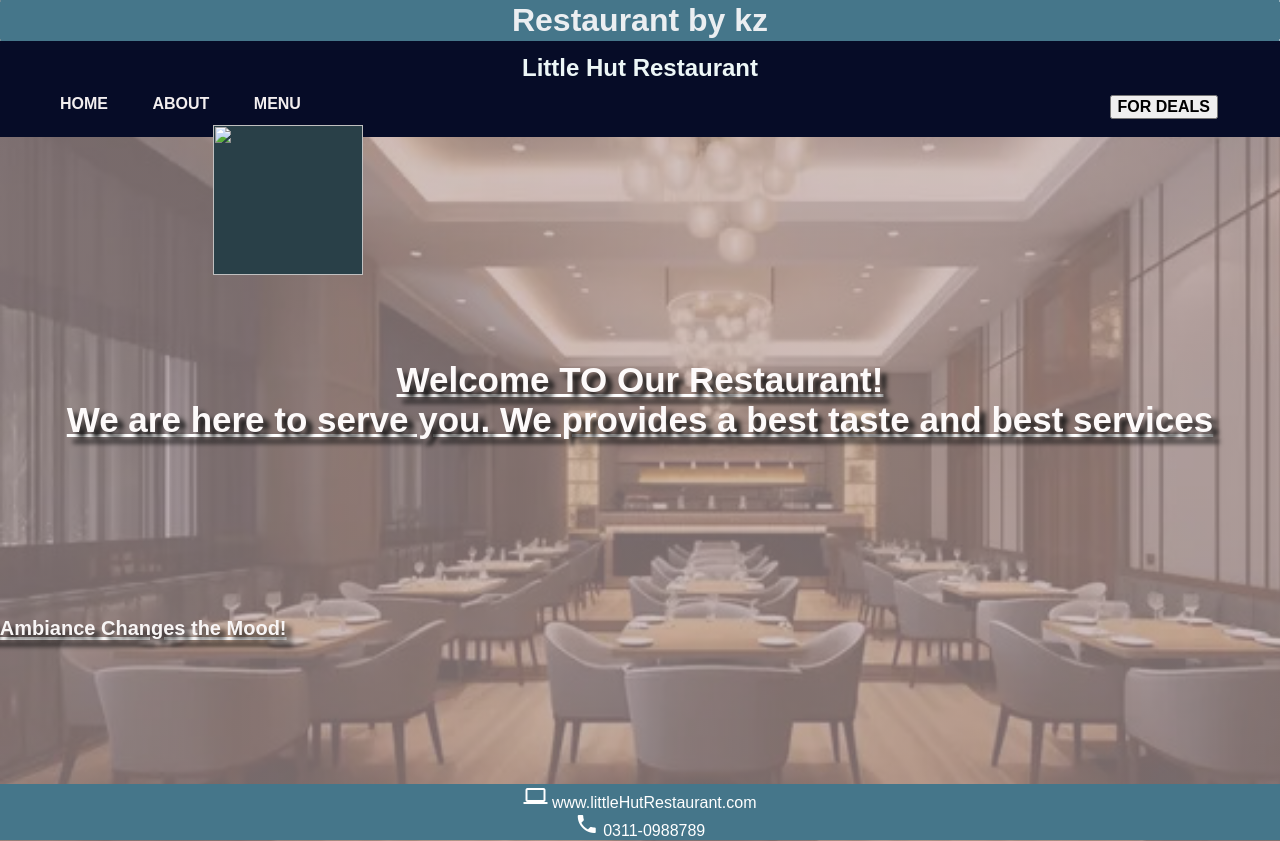
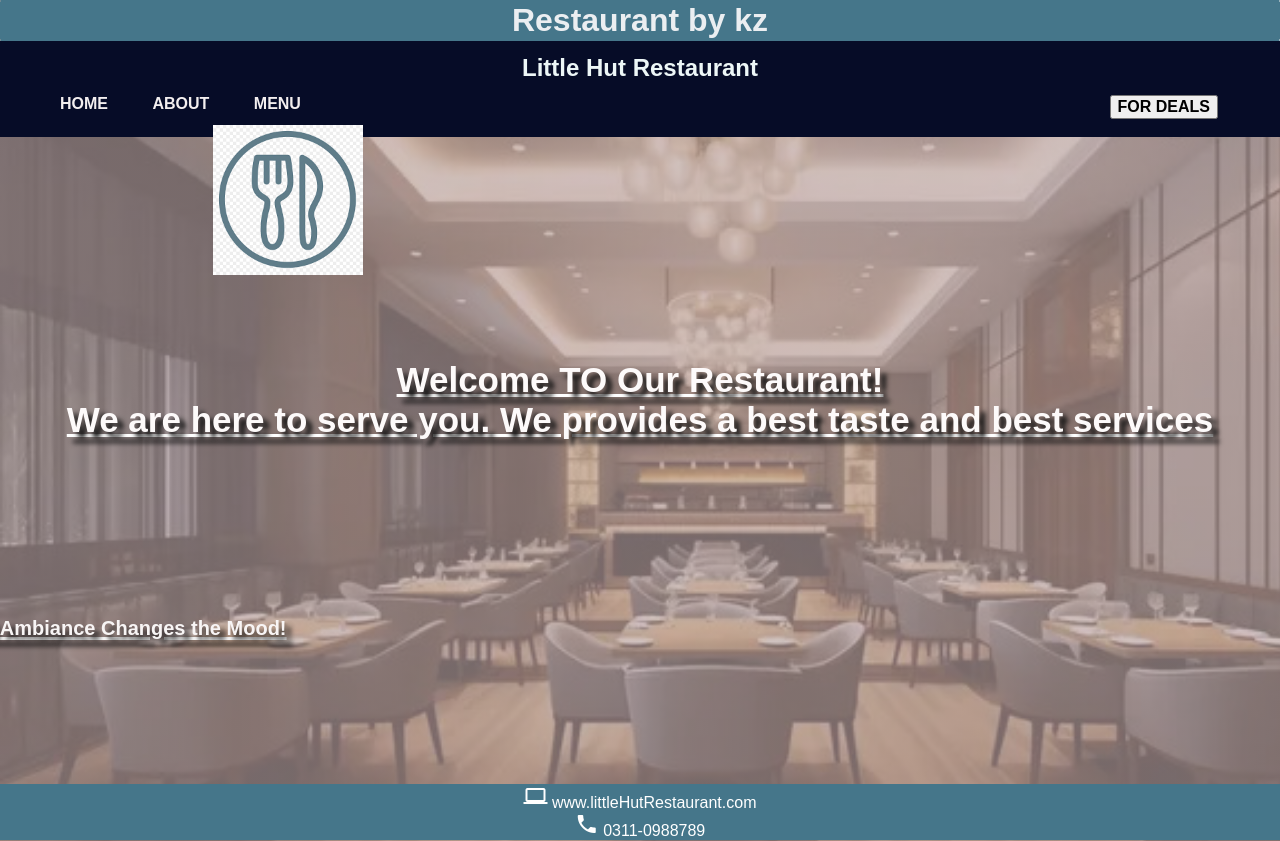
Before and after one commit to Kisa-rizvi/css1, a plain HTML site: page index.html in a window 1280 px wide. Drawn offline with Linux system fonts and the light colour scheme; files whose address does not match are found by name.

Commit message:
Update index.html

```diff
--- a/index.html
+++ b/index.html
@@ -29,7 +29,7 @@
                   </div>
              </div>
          </ul>
-         <img src="media/logo.png" class="logo">
+         <img src="logo.png" class="logo">
            <div class="content">
               <strong><p>Welcome TO Our Restaurant!<br>
               We are here to serve you. We provides a best taste and best services</p></strong>
```
